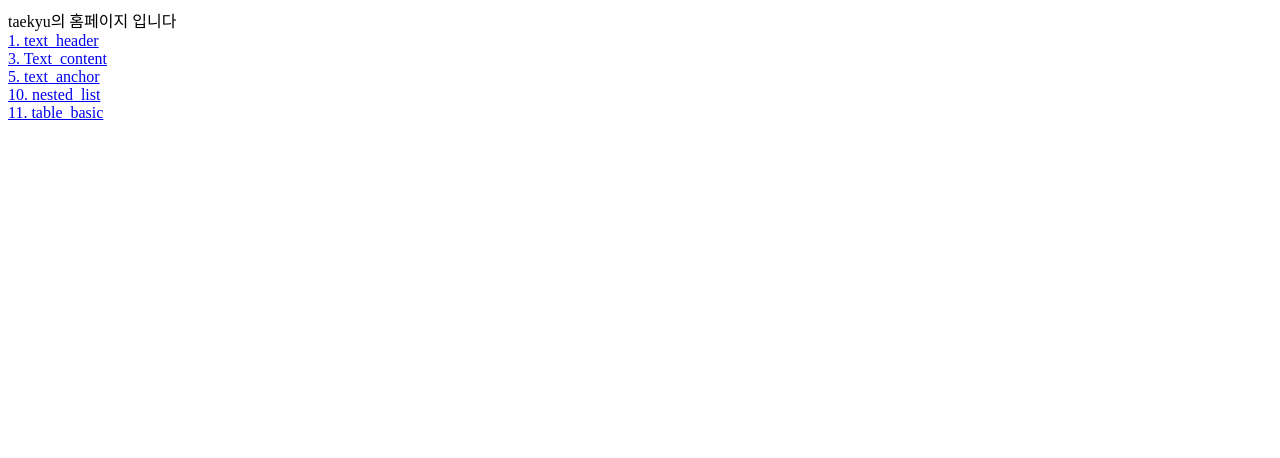
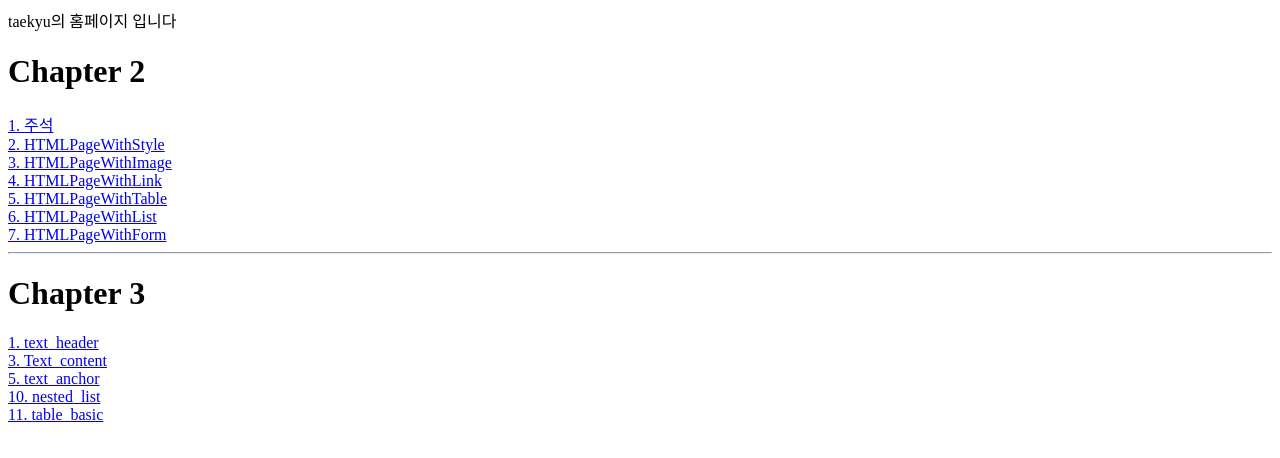
Before and after one commit to taetae4327/web26-2-a03, a plain HTML site: page index.html in a window 1280 px wide. Drawn offline with Linux system fonts and the light colour scheme.

Commit message:
Add files via upload

```diff
--- a/index.html
+++ b/index.html
@@ -6,14 +6,24 @@
     <title>Taekyu</title>
         <style>
         h1{
-            color:aqua;
-            background-color: black;
+            color:rgb(0, 0, 0);
+            background-color: rgba(0, 0, 0, 0);
         }
 
     </style>
 </head>
 <body>
     taekyu의 홈페이지 입니다<br>
+    <h1>Chapter 2</h1>
+    <a href="Chapter2_HTML5 Basic/1주석. html">1. 주석</a><br>
+    <a href="Chapter2_HTML5 Basic/2HTMLPageWithStyle.html">2. HTMLPageWithStyle</a><br>
+    <a href="Chapter2_HTML5 Basic/3HTMLPageWithImage.html">3. HTMLPageWithImage</a><br>
+    <a href="Chapter2_HTML5 Basic/4HTMLPageWithLink.html">4. HTMLPageWithLink</a><br>
+    <a href="Chapter2_HTML5 Basic/5HTMLPageWithTable.html">5. HTMLPageWithTable</a><br>
+    <a href="Chapter2_HTML5 Basic/6HTMLPageWithList.html">6. HTMLPageWithList</a><br>
+    <a href="Chapter2_HTML5 Basic/7HTMLPageWithForm.html">7. HTMLPageWithForm</a><br>
+    <hr>
+    <h1>Chapter 3</h1>
     <a href="Chapter3/1text_header.html">1. text_header</a><br>
     <a href="Chapter3/3Text_content.html">3. Text_content</a><br>
     <a href="Chapter3/5_text_anchor.html">5. text_anchor</a><br>
```
